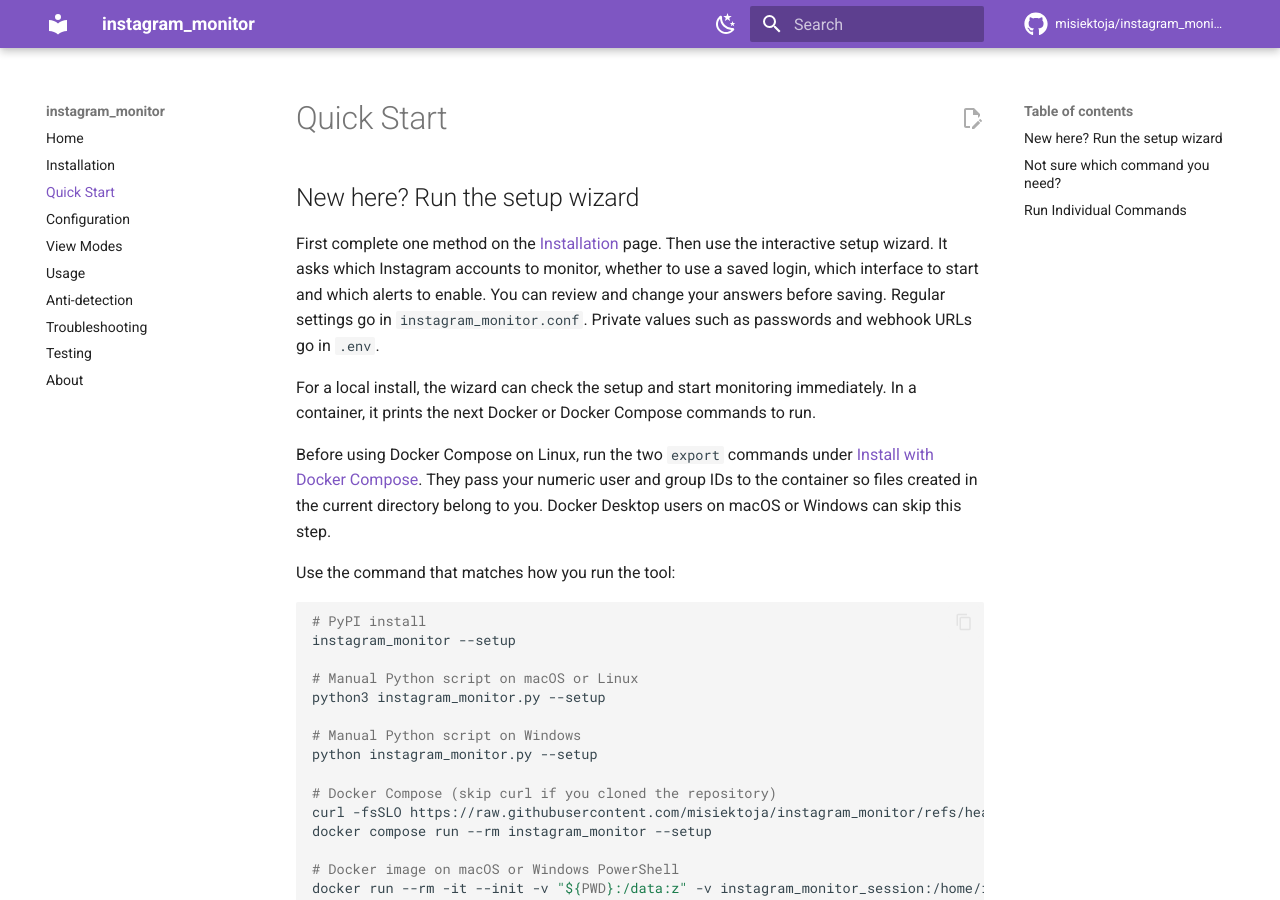
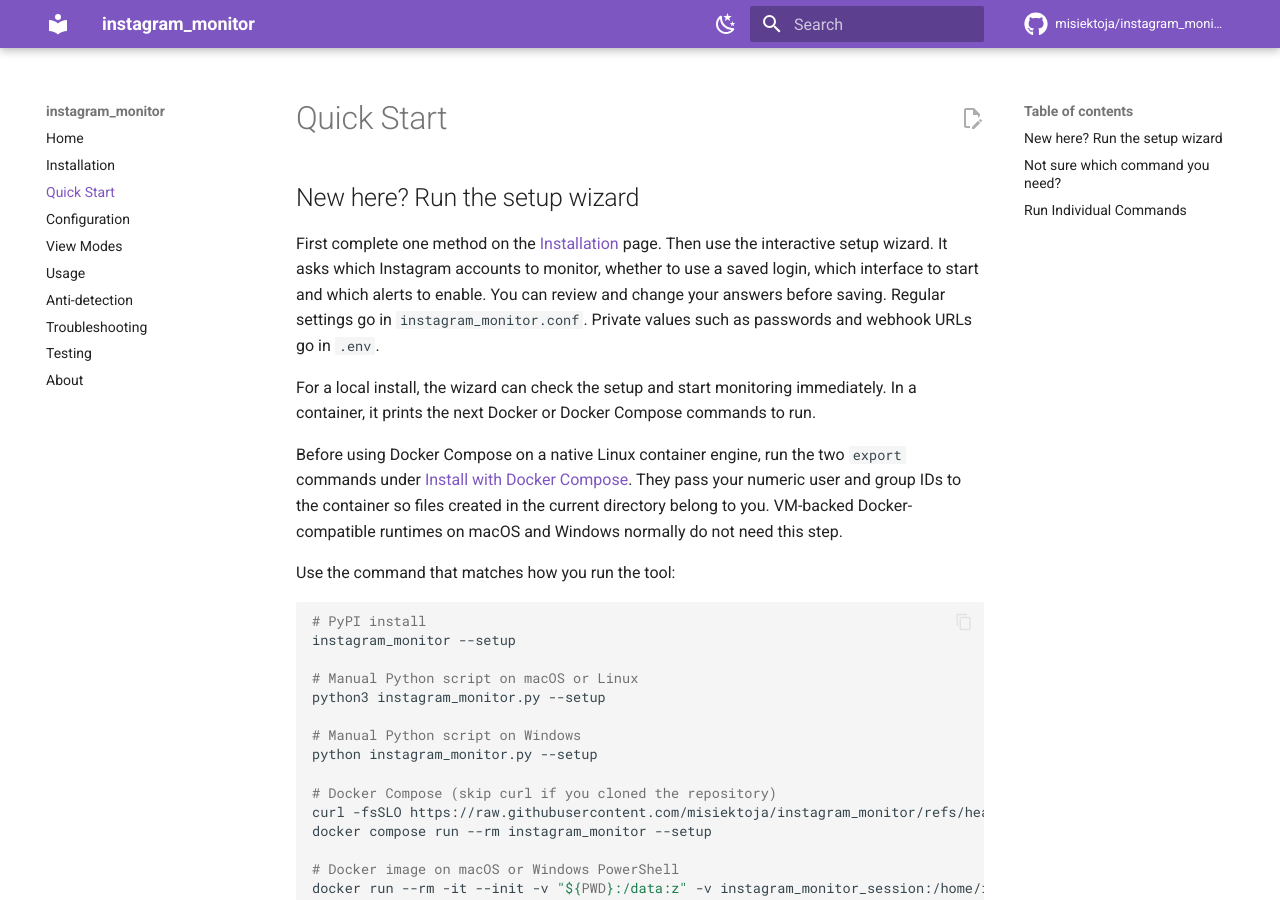
Before and after one commit to misiektoja/instagram_monitor, an MkDocs documentation site: the page built from docs/quick-start.md, in a window 1280 px wide and 900 px high. Built offline with MkDocs 1.6.1 and Material for MkDocs 9.7.7, drawn with Linux system fonts in a browser that asks for light colours; comment, search, counter and statistics services are not loaded.

Commit message:
docs(quick-start): clarify container ownership guidance

```diff
--- a/docs/quick-start.md
+++ b/docs/quick-start.md
@@ -7,7 +7,7 @@
 
 For a local install, the wizard can check the setup and start monitoring immediately. In a container, it prints the next Docker or Docker Compose commands to run.
 
-Before using Docker Compose on Linux, run the two `export` commands under [Install with Docker Compose](installation.md#docker-compose). They pass your numeric user and group IDs to the container so files created in the current directory belong to you. Docker Desktop users on macOS or Windows can skip this step.
+Before using Docker Compose on a native Linux container engine, run the two `export` commands under [Install with Docker Compose](installation.md#docker-compose). They pass your numeric user and group IDs to the container so files created in the current directory belong to you. VM-backed Docker-compatible runtimes on macOS and Windows normally do not need this step.
 
 Use the command that matches how you run the tool:
 
```
